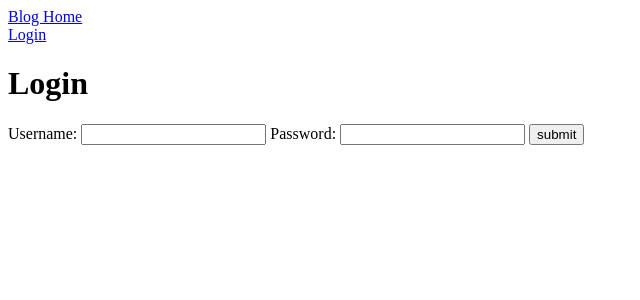
After one commit to qmsiteandy/django-server, a Django app: page /blog/login in a window 1280 px wide. The commit adds this page. Shown: the top 300 px of the page, without its empty margins (0-640 px from the left). Run offline with Django 4.2, Linux system fonts and the light colour scheme.

Commit message:
[NEW] Login System

```diff
--- a/blog/form.py
+++ b/blog/form.py
@@ -4,3 +4,7 @@ class create_article_form(forms.Form):
     title = forms.CharField(required=True, widget=forms.TextInput)
     content = forms.CharField(widget=forms.Textarea)
     image = forms.ImageField()
+
+class login_form(forms.Form):
+    username = forms.CharField(required=True)
+    password = forms.CharField(required=True, widget=forms.PasswordInput)
--- a/blog/templates/blog.html
+++ b/blog/templates/blog.html
@@ -1,5 +1,4 @@
 {% extends "base_generic.html" %}
-{% load static %}
 
 {% block content %}
 <h1>Blog Home</h1>
--- /dev/null
+++ b/blog/templates/login.html
@@ -0,0 +1,13 @@
+{% extends "base_generic.html" %}
+
+{% block content %}
+<h1>Login</h1>
+
+<div class="container">
+    <form action="/blog/login" method="post">{% csrf_token %}
+        {{form}}
+        <input type="submit" value="submit">
+    </form>
+</div>
+
+{% endblock %}
--- a/blog/urls.py
+++ b/blog/urls.py
@@ -6,4 +6,6 @@ from django.conf.urls.static import static
 urlpatterns = [
     path('', views.index),
     path('article', views.create_article),
+    path('login', views.login),
+    path('logout', views.logout),
 ]
--- a/blog/views.py
+++ b/blog/views.py
@@ -1,7 +1,9 @@
 from django.shortcuts import render, redirect
 from django.http import HttpResponse
+from django.contrib.auth import authenticate, login as auth_login, logout as user_logout
+from django.contrib.auth.decorators import login_required
 from .models import _get_all_articles, _create_article
-from .form import create_article_form
+from .form import create_article_form, login_form
 
 # Create your views here.
 def index(request):
@@ -15,3 +17,29 @@ def create_article(request):
     else:
         _create_article(request)
         return HttpResponse("save Success")
+
+
+###
+# auth part
+###
+
+def login(request):
+    if request.method == "GET":
+        if not request.user.is_authenticated:
+            return render(request, 'login.html', context={"form":login_form()})
+        return redirect("/blog")
+    else:
+        user = authenticate(request, username=request.POST.get(
+            'username'), password=request.POST.get('password'))
+        print(user)
+        if user != None:
+            auth_login(request, user)
+            return redirect("/blog")
+        else:
+            return redirect("/blog/login")
+
+
+def logout(request):
+    if request.user.is_authenticated:
+        user_logout(request)
+    return redirect("/blog")
--- a/myserver/templates/base_generic.html
+++ b/myserver/templates/base_generic.html
@@ -8,7 +8,14 @@
 <body>
     <nav>
         <div class="nav_item"><a href="/blog">Blog Home</a></div>
+
+        {% if user.is_authenticated %}
         <div class="nav_item"><a href="/blog/article">Create Article</a></div>
+        <div class="nav_item"><a href="/blog/logout">Logout</a></div>
+        {% else %}
+        <div class="nav_item"><a href="/blog/login">Login</a></div>
+        {% endif %}
+
     </nav>
     {% block content %}{% endblock %}
 </body>
```
